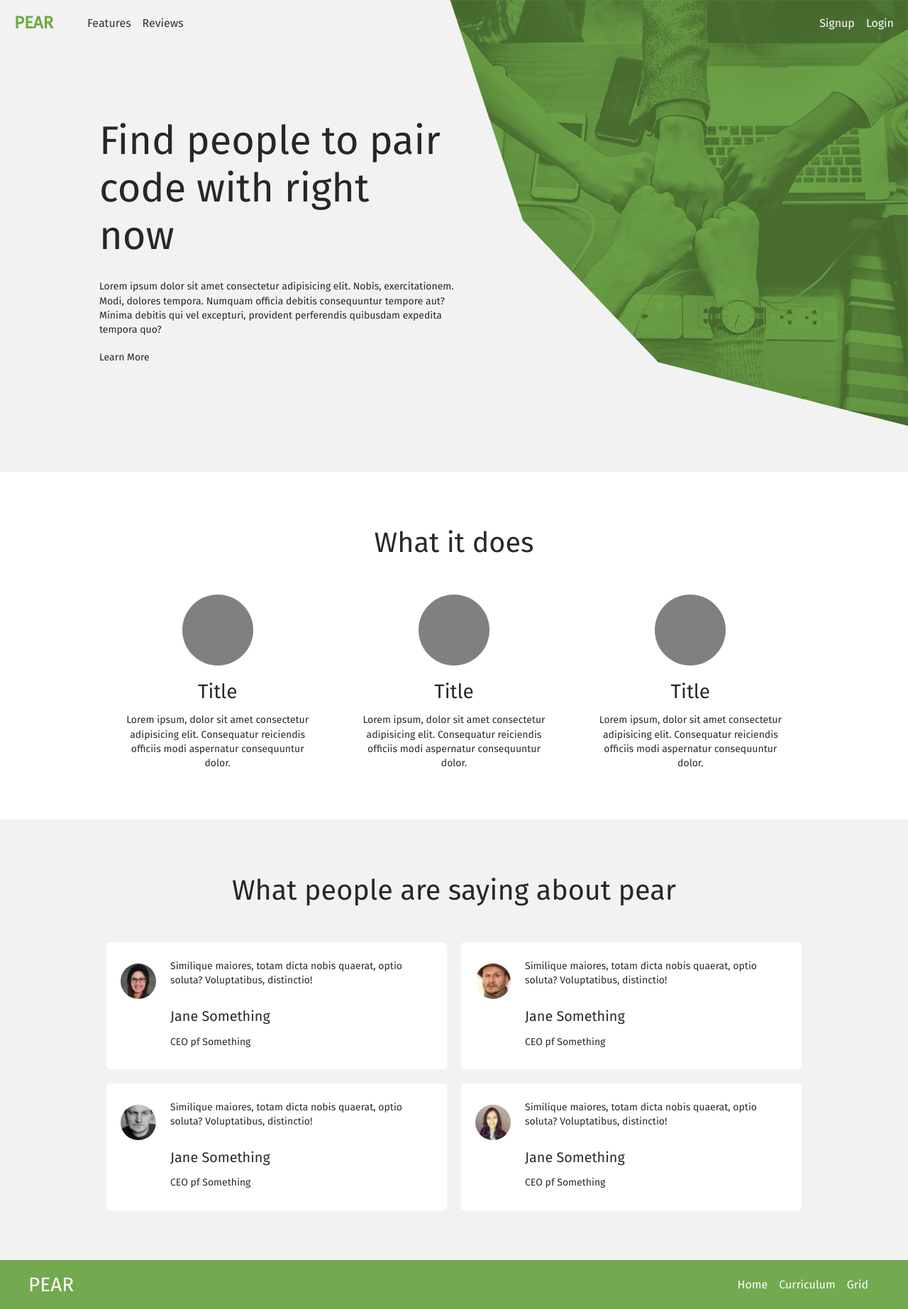
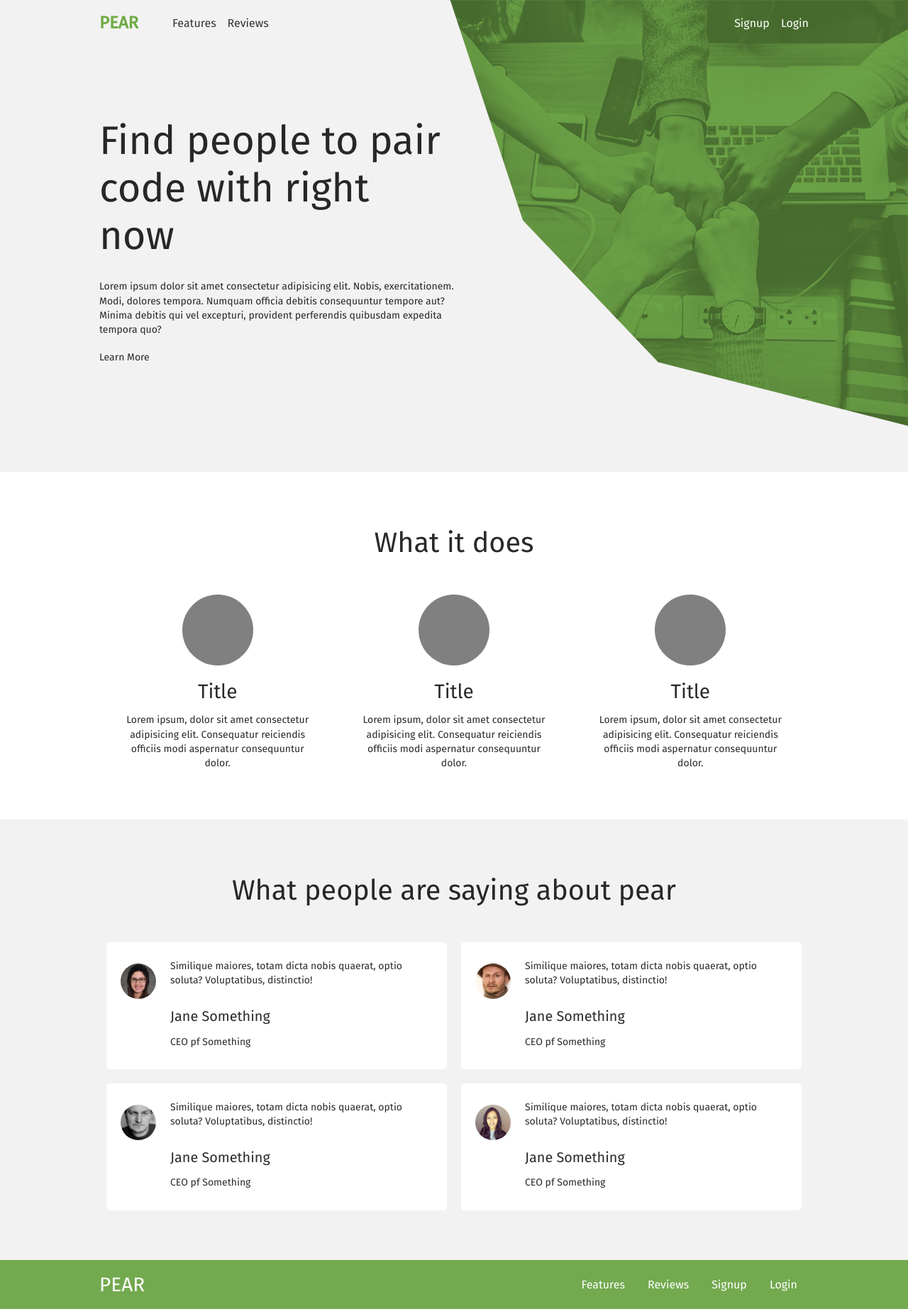
Before and after one commit to chazmcgrill/pair-coding-app, a React (Create React App) app in the folder client/: page / in a window 1280 px wide. Shown: the whole page at 71% size. Built offline with nearby package versions, Linux system fonts and the light colour scheme; no server answers.

Commit message:
Adds Nav Logic to Footer

```diff
--- a/client/src/app/components/Footer.js
+++ b/client/src/app/components/Footer.js
@@ -1,21 +1,60 @@
-import React from "react";
-import { NavLink } from "react-router-dom";
+import React, { Component, Fragment } from 'react';
+import { NavLink } from 'react-router-dom';
+import { connect } from 'react-redux';
+import { toggleLoginModal } from '../actions';
 import './Footer.sass';
 
-const Footer = () => (
+class Footer extends Component {
+    openModal = () => {
+        const { loginClick } = this.props;
+        loginClick();
+    }
+
+    render() {
+        const { user } = this.props;
+        return (
             <div className="footer">
                 <div className="footer-container">
                     <div id="logo" className="logo">
                         <h3 className="footer-logo">PEAR</h3>
                     </div>
                     <nav className="footer-nav">
+                        {!user.photo ? (
+                            <Fragment>
+                                <a className="nav-link-left" href="#features">Features</a>
+                                <a className="nav-link-left" href="#reviews">Reviews</a>
+                                <div role="button" tabIndex={0} className="nav-link" onClick={this.openModal}>Signup</div>
+                                <div role="button" tabIndex={0} className="nav-link" onClick={this.openModal}>Login</div>
+                            </Fragment>
+                        ) : (
+                            <Fragment>
                                 <NavLink exact activeClassName="active" to="/">Home</NavLink>
                                 <NavLink activeClassName="active" to="/curriculum">Curriculum</NavLink>
+                                <NavLink activeClassName="active" to="/messages">Messages</NavLink>
                                 <NavLink activeClassName="active" to="/Grid">Grid</NavLink>
+                                <img className="nav-user-image" src={user.photo} alt="user avatar" />
+                            </Fragment>
+                        )}
                     </nav>
                 </div>
             </div>
+        );
+    }
+}
 
-);
+function mapStateToProps(state) {
+    return {
+        user: state.userProfile.user,
+        modal: state.userProfile.isModalOpen,
+    };
+}
 
-export default Footer;
+function mapDispatchToProps(dispatch) {
+    return {
+        loginClick: () => {
+            dispatch(toggleLoginModal(true));
+        },
+    };
+}
+
+export default connect(mapStateToProps, mapDispatchToProps)(Footer);
--- a/client/src/app/components/Footer.sass
+++ b/client/src/app/components/Footer.sass
@@ -11,7 +11,7 @@
         flex-direction: row
         justify-content: space-between
         align-items: center
-        max-width: 1200px
+        max-width: 1000px
         margin: 0 auto
 
     &-logo
--- a/client/src/app/components/Header.js
+++ b/client/src/app/components/Header.js
@@ -14,6 +14,7 @@ class NavBar extends Component {
         const { user } = this.props;
         return (
             <header className="header" style={{ backgroundColor: 'none' }}>
+                <div className="header-wrapper">
                     <div className="header-left-side">
                         <h3 className="header_logo">PEAR</h3>
                         {!user.photo && (
@@ -39,6 +40,7 @@ class NavBar extends Component {
                             </Fragment>
                         )}
                     </nav>
+                </div>
             </header>
         );
     }
--- a/client/src/app/components/Header.sass
+++ b/client/src/app/components/Header.sass
@@ -12,6 +12,14 @@
         margin: 0
         font-weight: bold
         margin-right: 2rem
+
+.header-wrapper
+    display: flex
+    justify-content: space-between
+    align-items: center
+    width: 100%
+    max-width: 1000px
+    margin: 0 auto
 
 .header-left-side
     display: flex
```
Lines whose indentation alone changed are shown as unchanged.
